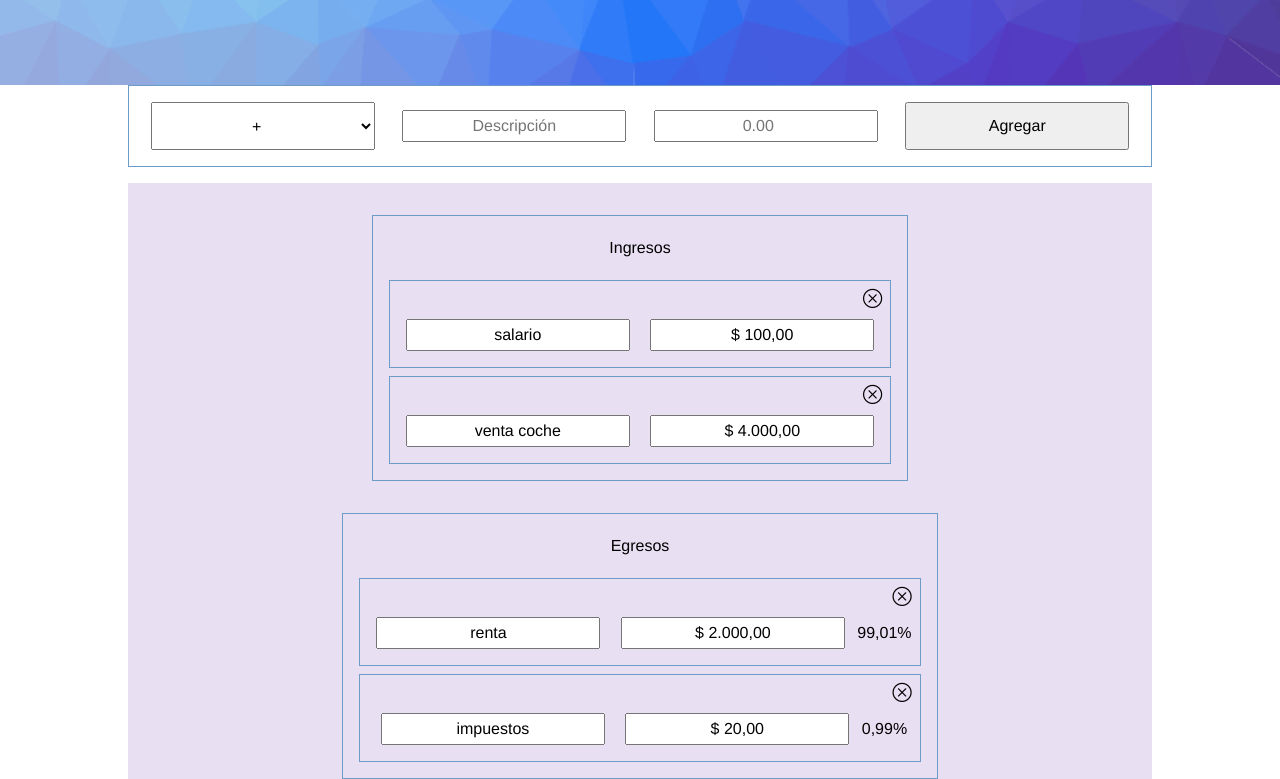
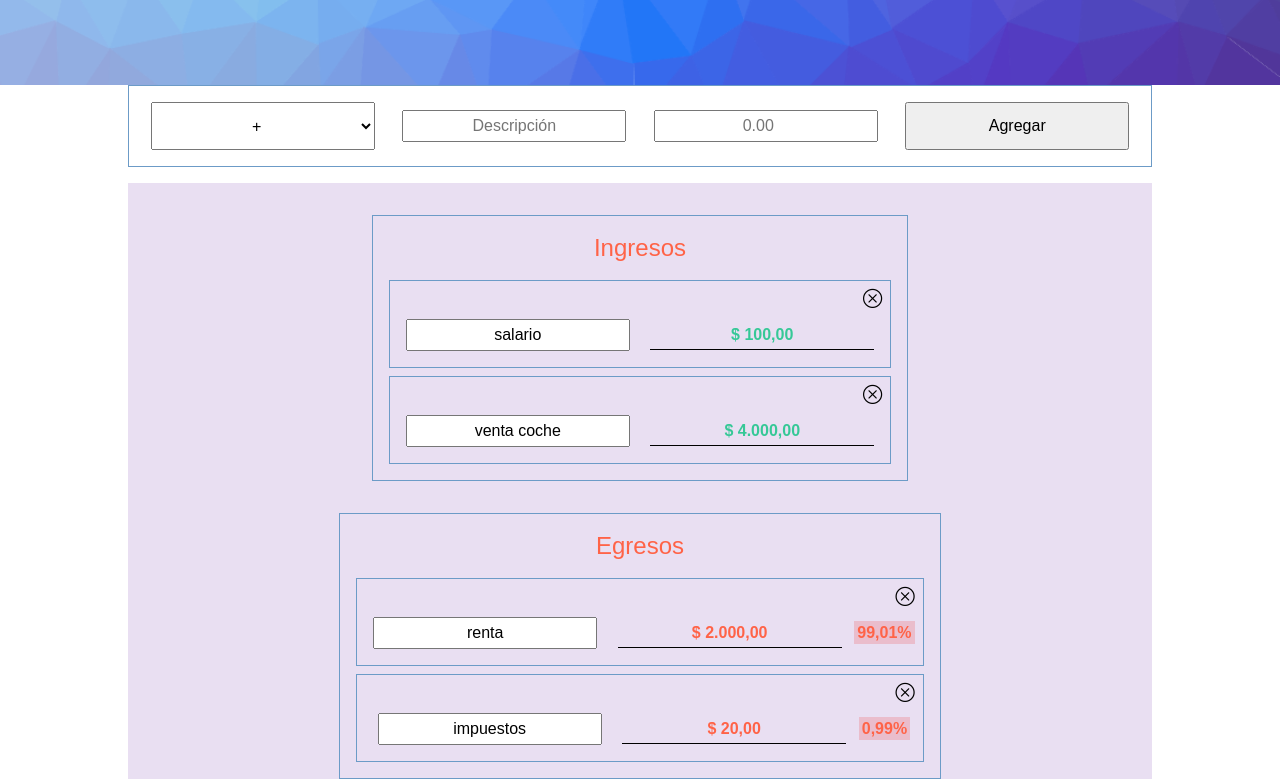
Before and after one commit to mickyrendon/presupuesto, a plain HTML site: page index.html in a window 1280 px wide. Shown: the part 315-1094 px from the top of the page. Drawn offline with nearby package versions, Linux system fonts and the light colour scheme.

Commit message:
estilos y color a los input numero y ol

```diff
--- a/css/styles.css
+++ b/css/styles.css
@@ -2,7 +2,7 @@
     margin: 0;
     padding: 0;
     box-sizing: border-box;
-    font: 500 1rem helvetica;
+    font: 500 1rem arial;
     text-align: center;
 }
 /* estilos compartidos */
@@ -12,8 +12,11 @@ input, select{
     padding: 5px;
 }
 ol{
-    line-height: 3;
+    font-size: 1.5rem;
+    font-weight:lighter;
+    line-height: 2;
     list-style: none;
+    color: tomato;
 }
 li{
     margin: 0.5rem;
@@ -108,7 +111,28 @@ h1{
 .ingresos{
     margin: 2rem 0;
 }
-.egresos{
+
+.ingresos, .egresos{
+    padding: 0;
+}
+.ingresos .numero, .egresos .numero{
+    background-color: none;
+    background: none;
+    border: none;
+    border-bottom: 1px solid black;
+}
+.ingresos .numero{
+    color:#36c897;
+}
+.ingresos .numero, .egresos .numero, .percentage{
+    font-weight:600;
+}
+.egresos .numero{
+    color:tomato;
+}
+.percentage{
+    padding: 0.2rem;
+    background-color:#eb363633;
 }
 
 @media screen and (min-width:400px){
@@ -147,6 +171,9 @@ h1{
     .resumenes{
         flex-flow: row wrap;
     }
+    .ingresos, .egresos{
+        padding: 0.5rem;
+    }
 }
 
 @media (min-width:720px) {
```
